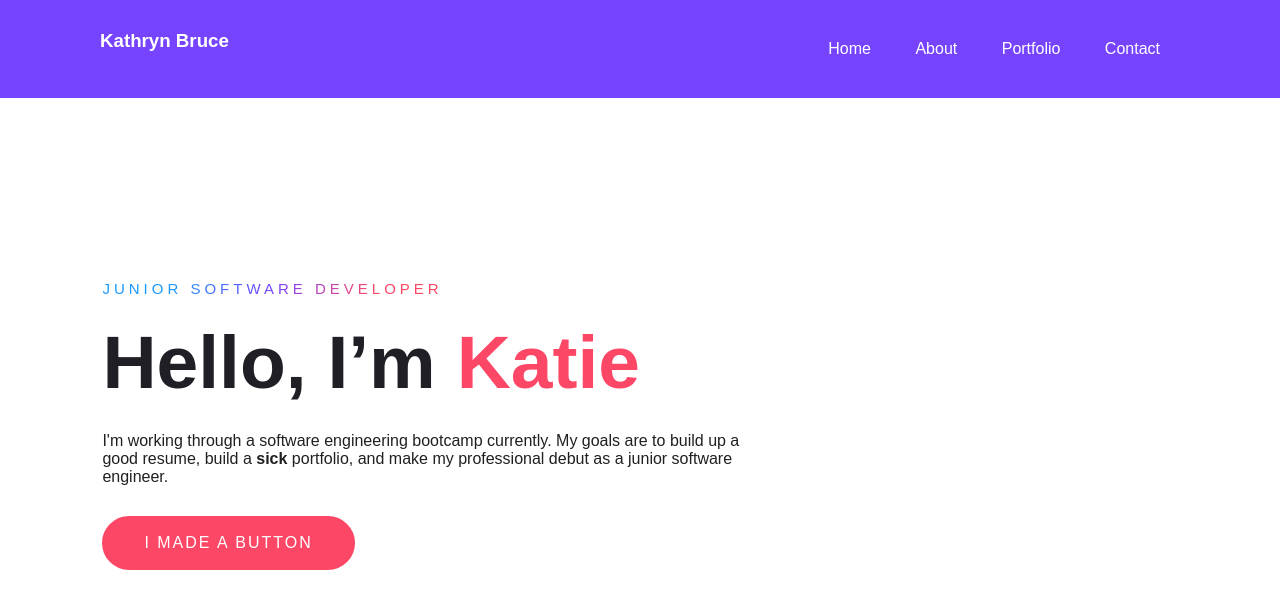
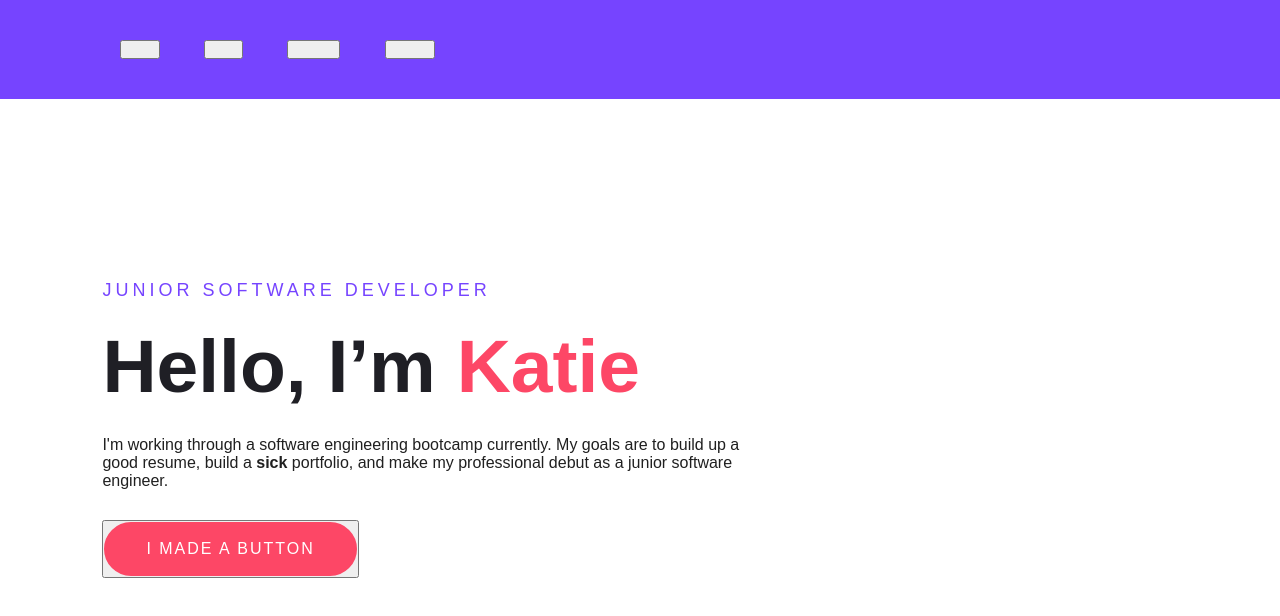
Before and after one commit to katbruce/my-personal-website, a plain HTML site: page index.html in a window 1280 px wide. Drawn offline with Linux system fonts and the light colour scheme.

Commit message:
modified buttons

```diff
--- a/index.html
+++ b/index.html
@@ -8,15 +8,13 @@
     </head>
     <body>
         <header>
-            <!-- logo -->
-            <div class="hero">
+            <div class="navbar">
                 <nav>
-                    <h3>Kathryn Bruce</h3>
                   <ul>
-                    <li><a href="">Home</a></li>
-                    <li><a href="">About</a></li>
-                    <li><a href="">Portfolio</a></li>
-                    <li><a href="">Contact</a></li>
+                    <li><button><a href="" class="btn">Home</a></button></li></li>
+                    <li><button><a href="" class="btn">About</a></button></li>
+                    <li><button><a href="" class="btn">Portfolio</a></button></li>
+                    <li><button><a href="" class="btn">Contact</a></button></li>
                   </ul>
                 </nav>
 
@@ -29,7 +27,7 @@
                     build a <strong>sick</strong> portfolio, and make my
                     professional debut as a junior software engineer.
                   </p>
-                  <a href="" class="btn">I made a button</a>
+                  <button><a href="" class="btn" id="bigboi">I made a button</a></button>
                 </div>
               </div>
     </body>
--- a/script.js
+++ b/script.js
@@ -2,3 +2,5 @@ const h2 = document.createElement("h2");
 h2.textContent = "This content added by JavaScript";
 
 document.querySelector("body").appendChild(h2);
+
+document.getElementsByClassName
--- a/style.css
+++ b/style.css
@@ -11,11 +11,11 @@
     width: 100%;
     height: 100vh;
     background-size: cover;
-    color: white;
+    color: transparent;
   }
   nav {
     display: flex;
-    align-items: right;
+    align-items: center;
     justify-content: space-between;
     padding: 30px 100px;
     background-color: #7644ff;
@@ -29,7 +29,7 @@
     padding: 10px 20px;
   }
   nav ul li a {
-    color: white;
+    color: transparent;
     position: relative;
     padding: 5px 0;
   }
@@ -49,7 +49,7 @@
   nav ul li a:hover:after {
     width: 100%;
   }
-  .btn {
+  #bigboi {
     color: #fff;
     font-size: 16px;
     text-transform: uppercase;
@@ -74,20 +74,13 @@
     left: 8%;
   }
   .content .title {
-    color: #0a0a0a;
-    font-size: 15px;
+    font-size: 18px;
     text-transform: uppercase;
     letter-spacing: 4px;
     display: inline-block;
     margin-bottom: 20px;
-    background: linear-gradient(
-      120deg,
-      #1c99fe 20.69%,
-      #7644ff 50.19%,
-      #fd4766 79.69%
-    );
-    -webkit-background-clip: text;
-    -webkit-text-fill-color: transparent;
+    color: #7644ff;
+
   }
   .content h1 {
     color: #1f1f25;
```
